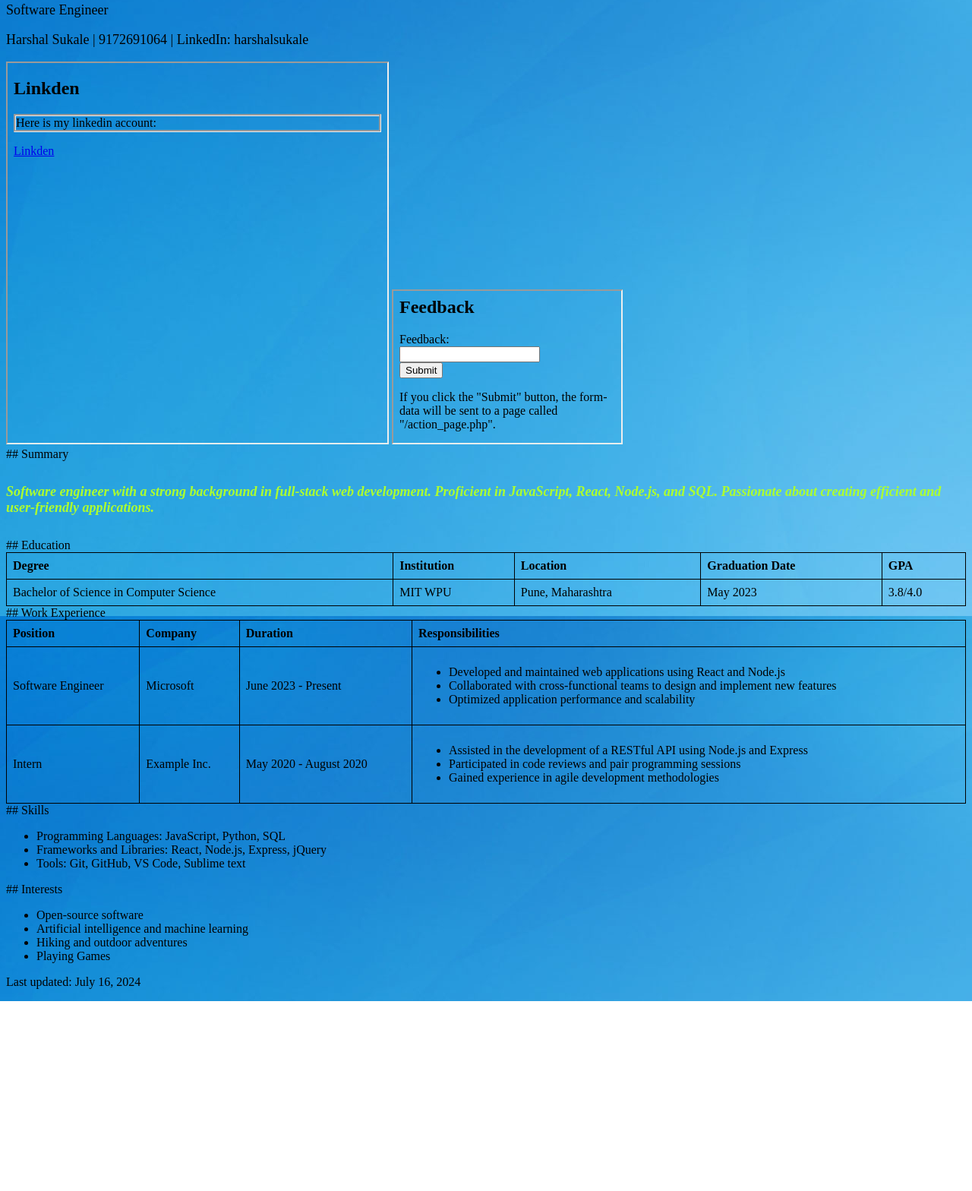
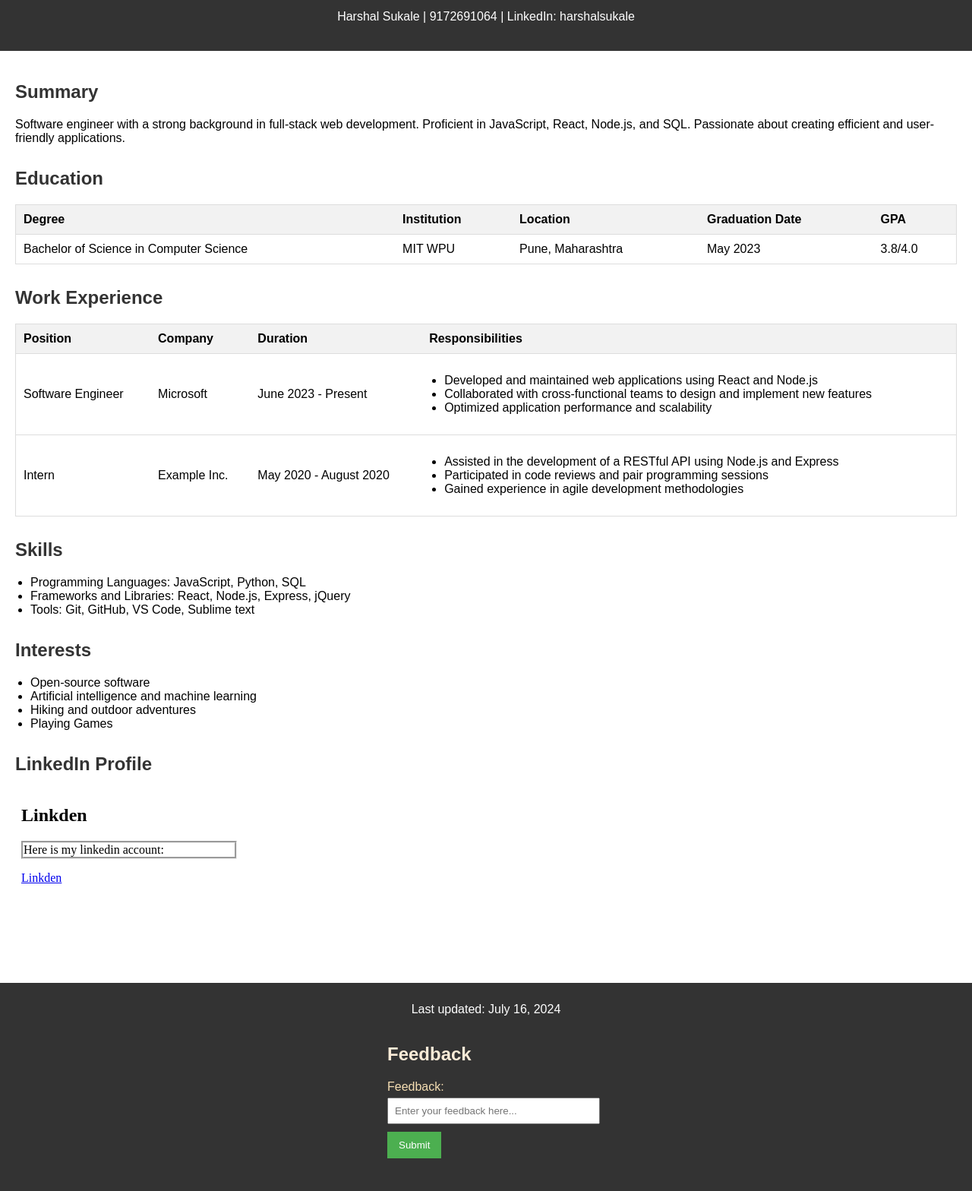
Before and after one commit to HarshalSukale/assignment-1, a plain HTML site: page index.html in a window 1280 px wide. Shown: the part 269-1837 px from the top of the page at 76% size. Before the commit the page ends 1587 px from the top, so only its background shows below. Drawn offline with Linux system fonts and the light colour scheme.

Commit message:
added css

```diff
--- a/form.html
+++ b/form.html
@@ -1,15 +1,54 @@
-<html>
+<!DOCTYPE html>
+<html lang="en">
+<head>
+    <meta charset="UTF-8">
+    <meta name="viewport" content="width=device-width, initial-scale=1.0">
+    <title>Feedback Form</title>
+    <style>
+        body {
+            font-family: Arial, sans-serif; /* Set a default font */
+            margin: 20px; /* Add some margin around the body */
+        }
+
+        h2 {
+            color: antiquewhite;
+            text-align: left; /* Align the header text to the left */
+        }
+
+        label {
+            color: wheat; /* Set the color of the label */
+            display: block; /* Make the label a block element */
+            margin-bottom: 5px; /* Add some space below the label */
+        }
+
+        input[type="text"] {
+            width: 100%; /* Make the input field full width */
+            padding: 8px; /* Add some padding for better appearance */
+            margin-bottom: 10px; /* Add space below the input field */
+        }
+
+        input[type="submit"] {
+            background-color: #4CAF50; /* Green background for the submit button */
+            color: white; /* White text for the button */
+            padding: 10px 15px; /* Add padding for button */
+            border: none; /* Remove border */
+            cursor: pointer; /* Change cursor to pointer on hover */
+        }
+
+        input[type="submit"]:hover {
+            background-color: #45a049; /* Darker green on hover */
+        }
+    </style>
+</head>
 <body>
 
 <h2>Feedback</h2>
 
 <form action="/action_page.php">
-  <label for="fname">Feedback:</label><br>
-  <input type="text" id="fname" name="" value=><br>
-  <input type="submit" value="Submit">
+    <label for="fname">Feedback:</label>
+    <input type="text" id="fname" name="fname" placeholder="Enter your feedback here...">
+    <input type="submit" value="Submit">
 </form>
-
-<p>If you click the "Submit" button, the form-data will be sent to a page called "/action_page.php".</p>
 
 </body>
 </html>
--- a/index.html
+++ b/index.html
@@ -3,50 +3,87 @@
 <head>
   <title>Harshal's Resume</title>
   <link rel="icon" type="image/x-icon" href="bapu.ico">
-  <link rel="stylesheet" href="design.css">
   <style>
+    body {
+      font-family: Arial, sans-serif;
+      margin: 0;
+      padding: 0;
+    }
+
+    header {
+      background-color: #333;
+      color: #fff;
+      padding: 20px;
+      text-align: center;
+    }
+
+    header h1 {
+      margin-top: 0;
+    }
+
+    main {
+      padding: 20px;
+    }
+
+    section {
+      margin-bottom: 30px;
+    }
+
+    h2 {
+      color: #333;
+    }
+
     table {
       width: 100%;
       border-collapse: collapse;
-      border: 1px solid black;
-    }
-    th, td {
-      padding: 8px;
-      text-align: left;
-      border-bottom: 1px solid #00000000;
-      border: 1px solid black;
-
+      border: 1px solid #ddd;
     }
 
-#myHeader {
-  background-color: lightgreen;
-  color: black;
-  max-width: 250px;
+    th, td {
+      padding: 10px;
+      text-align: left;
+      border-bottom: 1px solid #ddd;
+    }
+
+    th {
+      background-color: #f2f2f2;
+    }
+
+    ul {
+      list-style-type: disc;
+      padding-left: 20px;
+    }
+
+    footer {
+      background-color: #333;
+      color: #fff;
       padding: 10px;
       text-align: center;
     }
-p.dashed {border-style: dashed;}
 
+    iframe {
+      width: 100%;
+      height: 300px;
+      border: none;
+    }
   </style>
-
-
 </head>
 <body>
   <header>
-    <h1 id="myHeader">Harshal Sukale</h1>
+    <h1>Harshal Sukale</h1>
     <img src="download.png" alt="Profile Picture" width="150" height="150">
-    <p style="font-size: large;">Software Engineer</p>
-    <p style="font-size: large;">Harshal Sukale | 9172691064 | LinkedIn: harshalsukale
-    </p>
-    <iframe src="file.html" style="height:500px;width:500px" title="Iframe Example"></iframe>
-    <iframe src="form.html" style="height: 200px;width: 300px;"></iframe>
+    <p>Software Engineer</p>
+    <p>Harshal Sukale | 9172691064 | LinkedIn: harshalsukale</p>
   </header>
 
   <main>
-    ## Summary
-    <h5 style="color:greenyellow ;font-style: italic;font-size: large;" >Software engineer with a strong background in full-stack web development. Proficient in JavaScript, React, Node.js, and SQL. Passionate about creating efficient and user-friendly applications.</h5>
+    <section>
+      <h2>Summary</h2>
+      <p>Software engineer with a strong background in full-stack web development. Proficient in JavaScript, React, Node.js, and SQL. Passionate about creating efficient and user-friendly applications.</p>
+    </section>
 
-    ## Education
+    <section>
+      <h2>Education</h2>
       <table>
         <tr>
           <th>Degree</th>
@@ -63,9 +100,10 @@ p.dashed {border-style: dashed;}
           <td>3.8/4.0</td>
         </tr>
       </table>
+    </section>
 
-
-    ## Work Experience
+    <section>
+      <h2>Work Experience</h2>
       <table>
         <tr>
           <th>Position</th>
@@ -98,24 +136,37 @@ p.dashed {border-style: dashed;}
           </td>
         </tr>
       </table>
+    </section>
 
-    ## Skills
+    <section>
+      <h2>Skills</h2>
       <ul>
-        <li> Programming Languages: JavaScript, Python, SQL</li>
-        <li> Frameworks and Libraries: React, Node.js, Express, jQuery</li>
-        <li> Tools: Git, GitHub, VS Code, Sublime text</li>
+        <li>Programming Languages: JavaScript, Python, SQL</li>
+        <li>Frameworks and Libraries: React, Node.js, Express, jQuery</li>
+        <li>Tools: Git, GitHub, VS Code, Sublime text</li>
       </ul>
+    </section>
 
-    ## Interests
+    <section>
+      <h2>Interests</h2>
       <ul>
-    <li>Open-source software </li>
+        <li>Open-source software</li>
         <li>Artificial intelligence and machine learning</li>
         <li>Hiking and outdoor adventures</li>
         <li>Playing Games</li>
+      </ul>
+    </section>
+
+    <section>
+      <h2>LinkedIn Profile</h2>
+      <iframe src="file.html"style="height:200px;width:300px;"></iframe>
+    </section>
   </main>
 
   <footer>
-    <p>Last updated: July 16, 2024</p>
+    <p style="align-content: center;">Last updated: July 16, 2024</p>
+    <iframe src="form.html" style="height: 200px;width: 300px;"></iframe>
+
   </footer>
 </body>
 </html>
```
Lines whose indentation alone changed are shown as unchanged.
